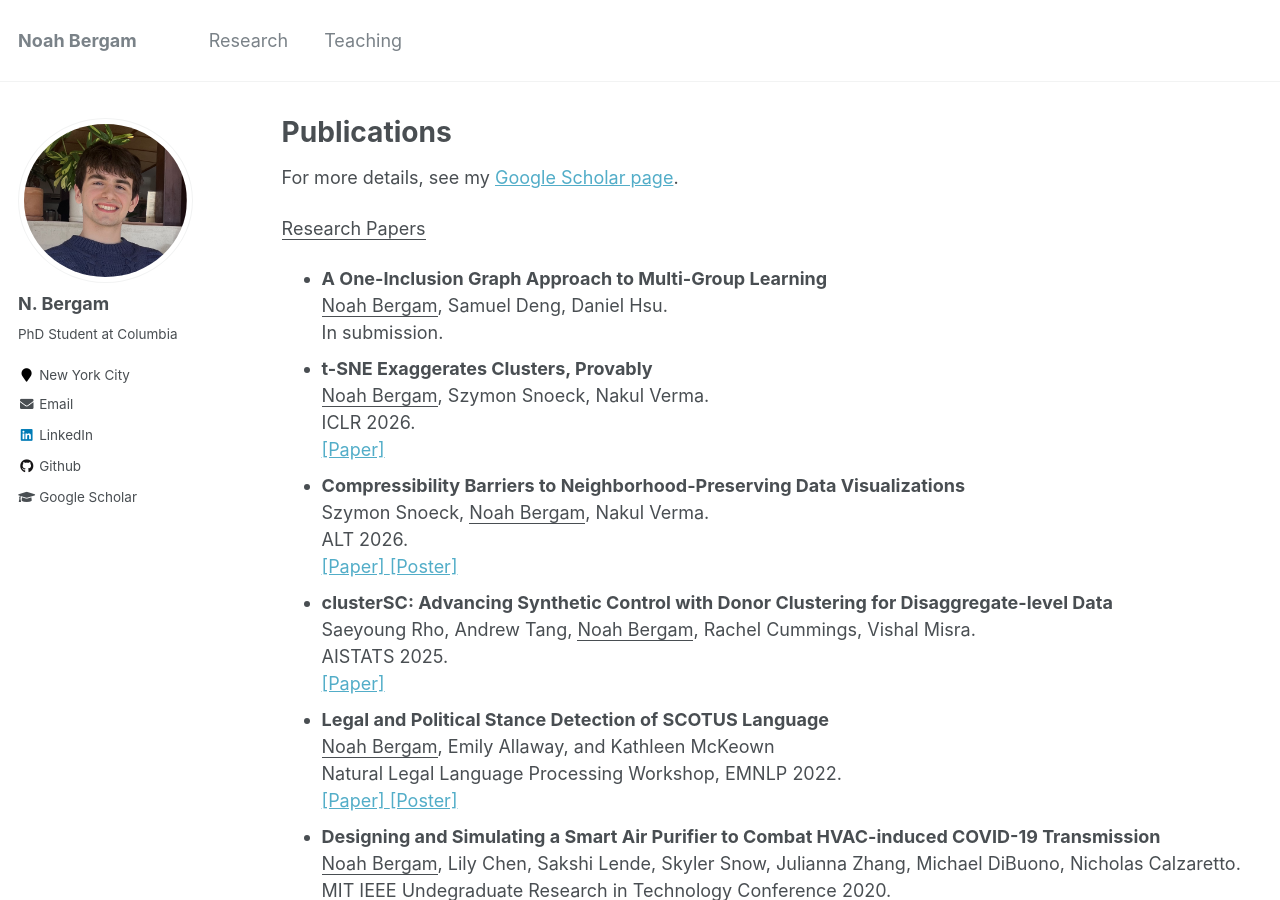
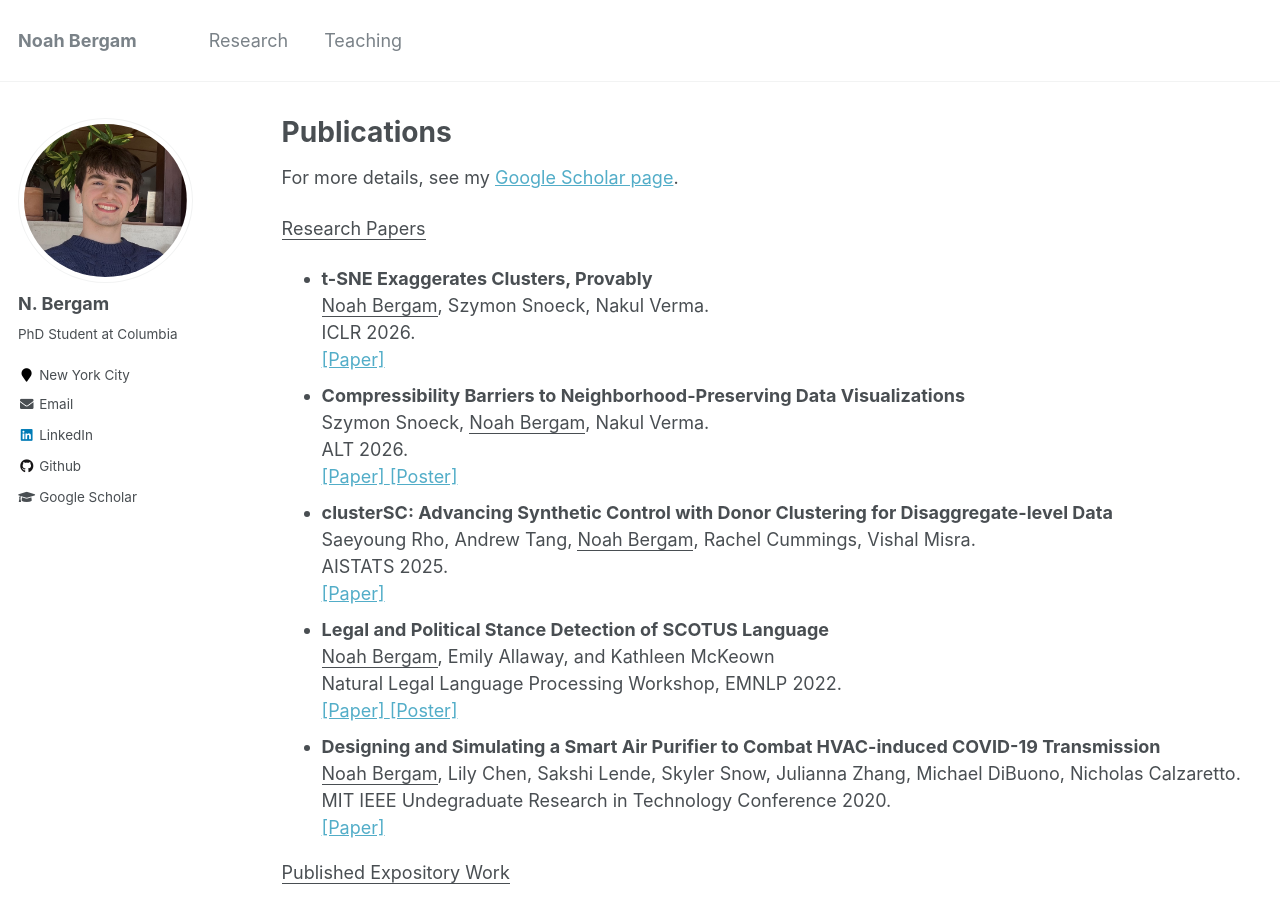
Before and after one commit to njbergam/njbergam.github.io, a Jekyll site: the page built from _pages/publications.md, in a window 1280 px wide and 900 px high. Built offline with Jekyll 4.4.1, drawn with Linux system fonts in a browser that asks for light colours.

Commit message:
slight updates

```diff
--- a/_config.yml
+++ b/_config.yml
@@ -86,7 +86,7 @@ author:
   employer         :
   pubmed           : #"https://www.ncbi.nlm.nih.gov/pubmed/?term=john+snow"
   googlescholar    : "https://scholar.google.com/citations?user=VQfpXAoAAAAJ&hl=en&oi=ao"
-  email            : "njbergam@gmail.com"
+  email            : "noahbergam@gmail.com"
   researchgate     :  # example: "https://www.researchgate.net/profile/yourprofile"
   uri              :
   bitbucket        :
--- a/_pages/publications.md
+++ b/_pages/publications.md
@@ -9,11 +9,6 @@ For more details, see my <a href="https://scholar.google.com/citations?user=VQfp
 
 <u> Research Papers </u>
 <ul>
-
-<li><b>A One-Inclusion Graph Approach to Multi-Group Learning</b> <br>
-  <u>Noah Bergam</u>, Samuel Deng, Daniel Hsu. <br>
-  In submission. <br>
-  </li>
 
 <li><b>t-SNE Exaggerates Clusters, Provably</b> <br>
   <u>Noah Bergam</u>, Szymon Snoeck, Nakul Verma. <br>
```
